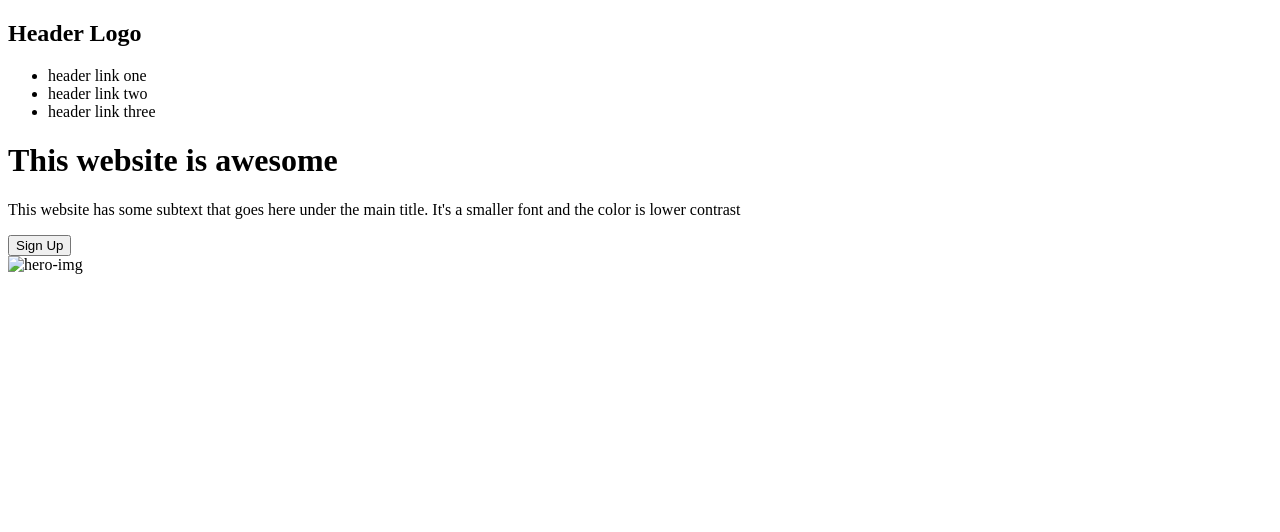
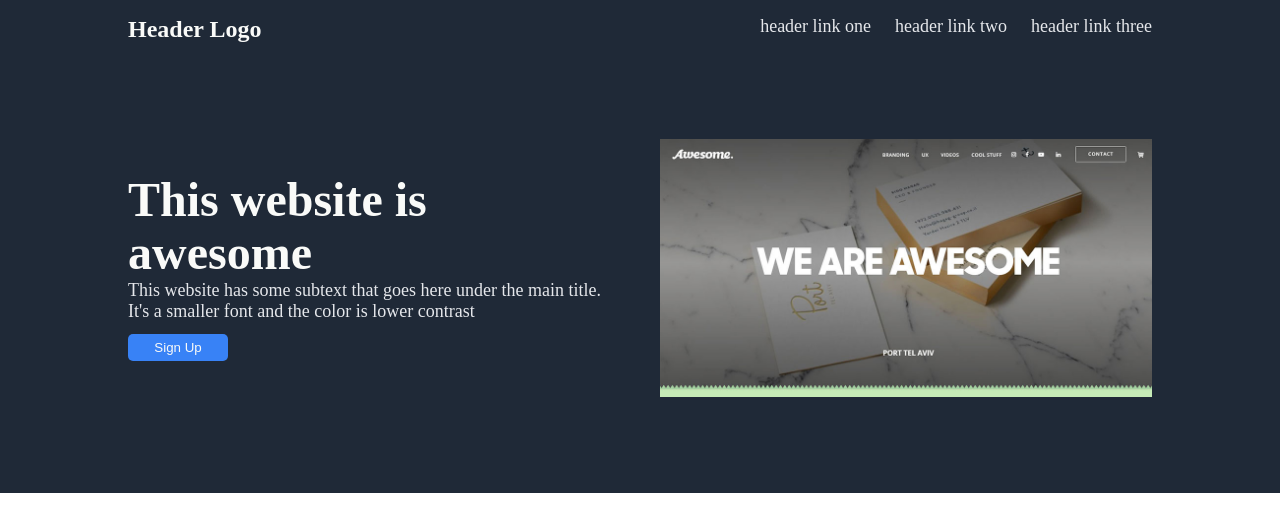
Before and after one commit to ATErcan/main-css-project, a plain HTML site: page index.html in a window 1280 px wide. Drawn offline with Linux system fonts and the light colour scheme.

Commit message:
header css completed

```diff
--- /dev/null
+++ b/css/style.css
@@ -0,0 +1,69 @@
+/* General styles */
+*{
+	margin: 0;
+	padding: 0;
+	box-sizing: border-box;
+}
+.body{
+	background-color: #1f2937;
+}
+
+/* common styles */
+.pale-text{
+	color: #e5e7eb;
+	font-size: 18px;
+}
+
+/* header */
+header{
+	width: 80%;
+	margin: auto;
+}
+
+/* nav */
+.navbar{
+	display: flex;
+	justify-content: space-between;
+	padding-top: 1rem;
+}
+.navbar .logo{
+	color: #f9faf8;
+}
+.navbar .nav-links{
+	list-style-type: none;
+	display: flex;
+	column-gap: 1.5rem;
+	cursor: pointer;
+}
+
+/* main */
+.main{
+	padding: 6rem 0;
+	display: flex;
+	justify-content: space-between;
+}
+.main .hero, .main .hero-img{
+	width: 48%;
+	display: flex;
+	flex-direction: column;
+	justify-content: center;
+}
+.main .hero .hero-title{
+	font-size: 3rem;
+	font-weight: bolder;
+	color: #f9faf8;
+	line-height: 1.1;
+}
+.hero .hero-btn{
+	background-color: #3882f6;
+	color: #f9faf8;
+	width: 100px;
+	padding: 0.4rem 0;
+	border: none;
+	border-radius: 5px;
+	margin-top: 0.75rem;
+}
+.main .hero-img img{
+	width: 100%;
+	align-self: flex-end;
+}
--- a/index.html
+++ b/index.html
@@ -4,6 +4,7 @@
 	<meta charset="UTF-8">
 	<meta http-equiv="X-UA-Compatible" content="IE=edge">
 	<meta name="viewport" content="width=device-width, initial-scale=1.0">
+	<link rel="stylesheet" href="./css/style.css">
 	<title> Brainnest - CSS </title>
 </head>
 <body>
@@ -15,25 +16,25 @@
 				</div>
 				<div>
 					<ul class="nav-links">
-						<li class="nav-link-item"> header link one </li>
-						<li class="nav-link-item"> header link two </li>
-						<li class="nav-link-item"> header link three </li>
+						<li class="nav-link-item pale-text"> header link one </li>
+						<li class="nav-link-item pale-text"> header link two </li>
+						<li class="nav-link-item pale-text"> header link three </li>
 					</ul>
 				</div>
 			</nav>
 
 			<main class="main">
 				<div class="hero">
-					<h1 class="hero-title"> This website is awesome </h1>
-					<p class="hero-text">
+					<h1 class="hero-title"> This website is <br> awesome </h1>
+					<p class="hero-text pale-text">
 						This website has some subtext that goes
 						here under the main title. It's a smaller font and the color
 						is lower contrast
 					</p>
-					<button class="hero-link"> Sign Up </button>
+					<button class="hero-btn"> Sign Up </button>
 				</div>
 				<div class="hero-img">
-					<img src="" alt="hero-img">
+					<img src="./img/hero.jpg" alt="hero-img">
 				</div>
 			</main>
 		</header>
```
Also changed, not shown: img/hero.jpg (added).
